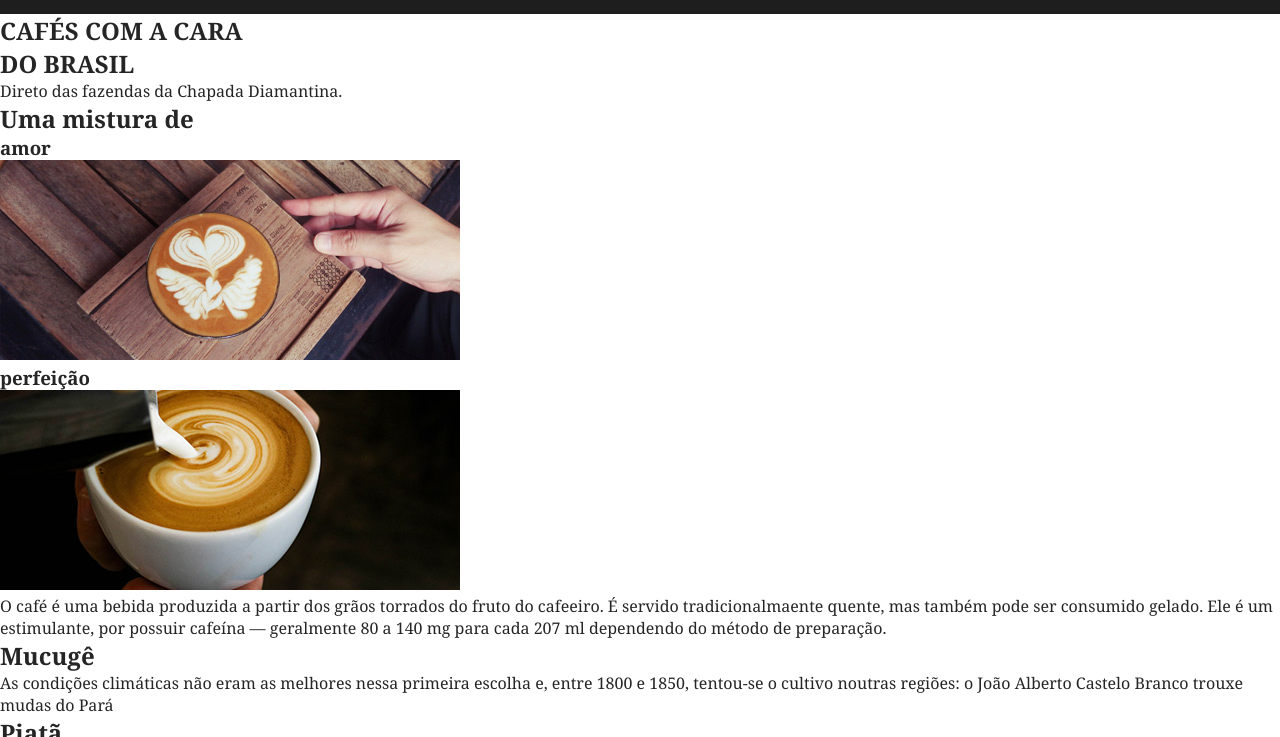
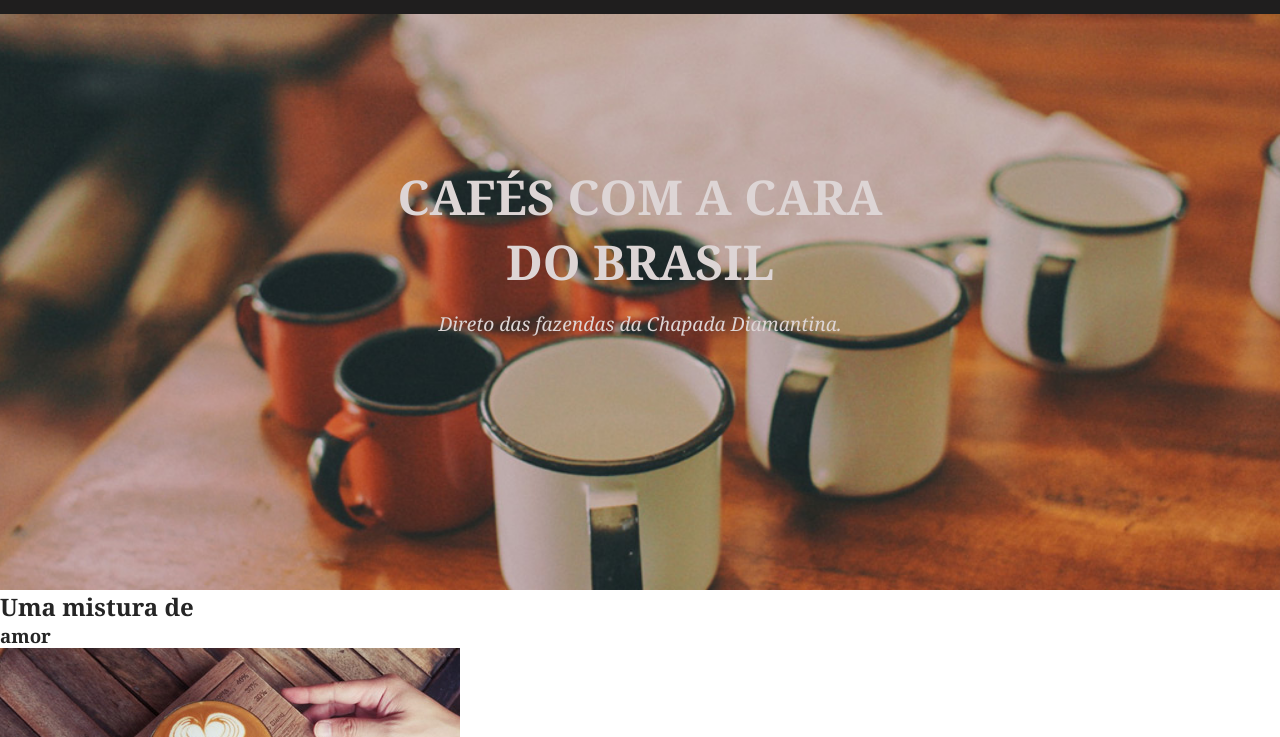
Before and after one commit to felipeblobo/brafe, a plain HTML site: page index.html in a window 1280 px wide. Shown: the part 63-800 px from the top of the page. Drawn offline with Linux system fonts and the light colour scheme.

Commit message:
estilização da intro

```diff
--- a/css/style.css
+++ b/css/style.css
@@ -47,3 +47,27 @@ li a {
   color: #ddd5d5;
   text-decoration: none;
 }
+
+/* Intro */
+
+#intro {
+  height: 36rem;
+  background: url('../img/bg-intro.jpg');
+  background-repeat: no-repeat;
+  background-size: cover;
+  background-position: center;
+  color: #ddd5d5;
+  padding: 9.375rem 0;
+  text-align: center;
+}
+
+h1 {
+  font-size: 3rem;
+  font-weight: bold;
+  margin-bottom: 1rem;
+}
+
+#intro p {
+  font-size: 1.2rem;
+  font-style: italic;
+}
--- a/index.html
+++ b/index.html
@@ -22,12 +22,10 @@
     </div>
   </header>
 
-  <section>
-    <div>
+  <section id='intro'>
       <h1>CAFÉS COM A CARA <br>DO BRASIL</h1>
       <p>Direto das fazendas da Chapada Diamantina.</p>
-    </div>
-  </section>
+ </section>
 
   <section>
     <h2>Uma mistura de</h2>
```
